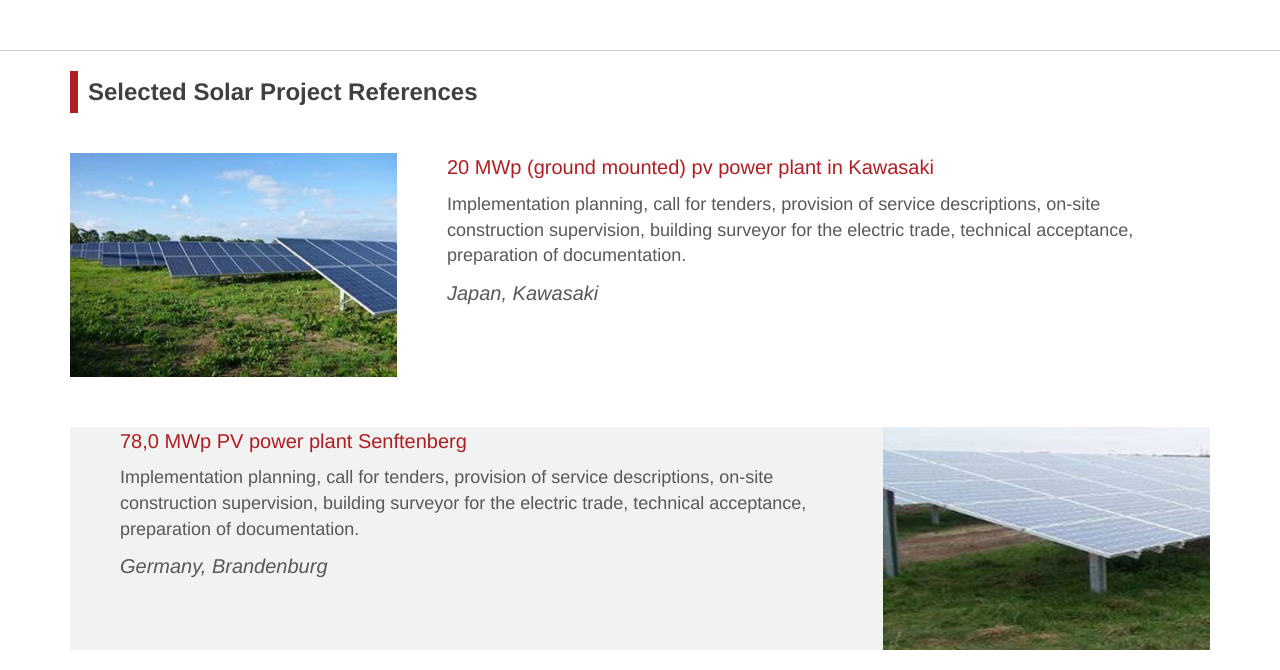
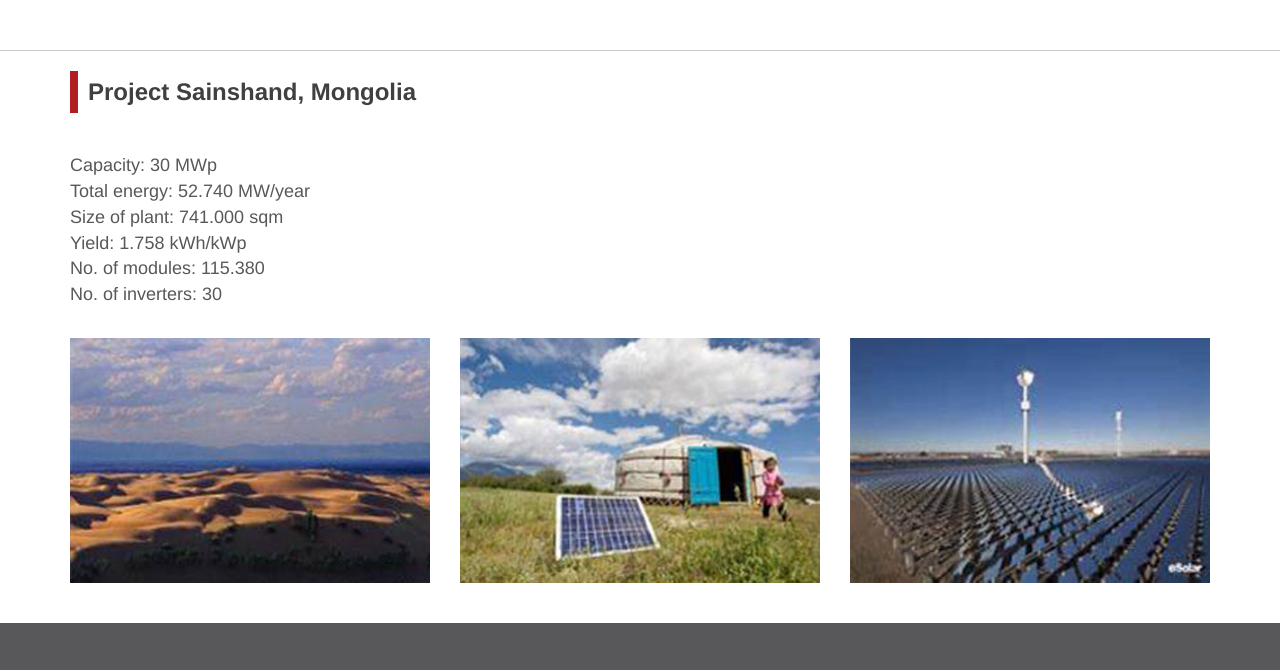
Before and after one commit to mrhop/3iSite, a website: page public/references.html in a window 1280 px wide. Shown: the part 540-1210 px from the top of the page. Drawn offline with Linux system fonts and the light colour scheme.

```diff
--- a/public/references.html
+++ b/public/references.html
@@ -128,7 +128,7 @@
 </section>
 
 <div class="container second-container">
-    <div class="section1">
+    <div class="section1" style="display: none;">
         <h3 class="section-title">Selected Solar Project References</h3>
         <ul>
             <li>
```
Also changed, not shown: public/index.html (+1 -1 lines).
